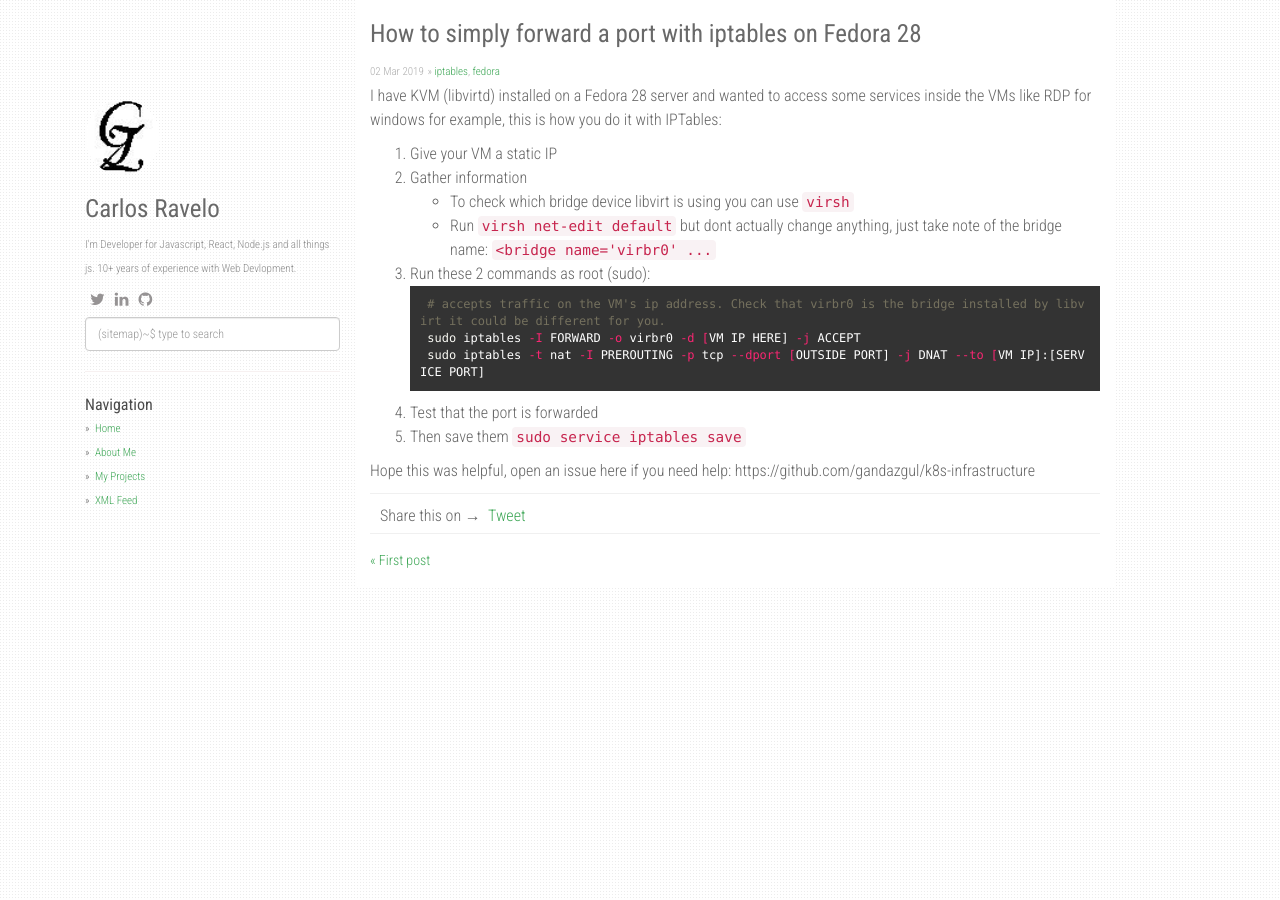
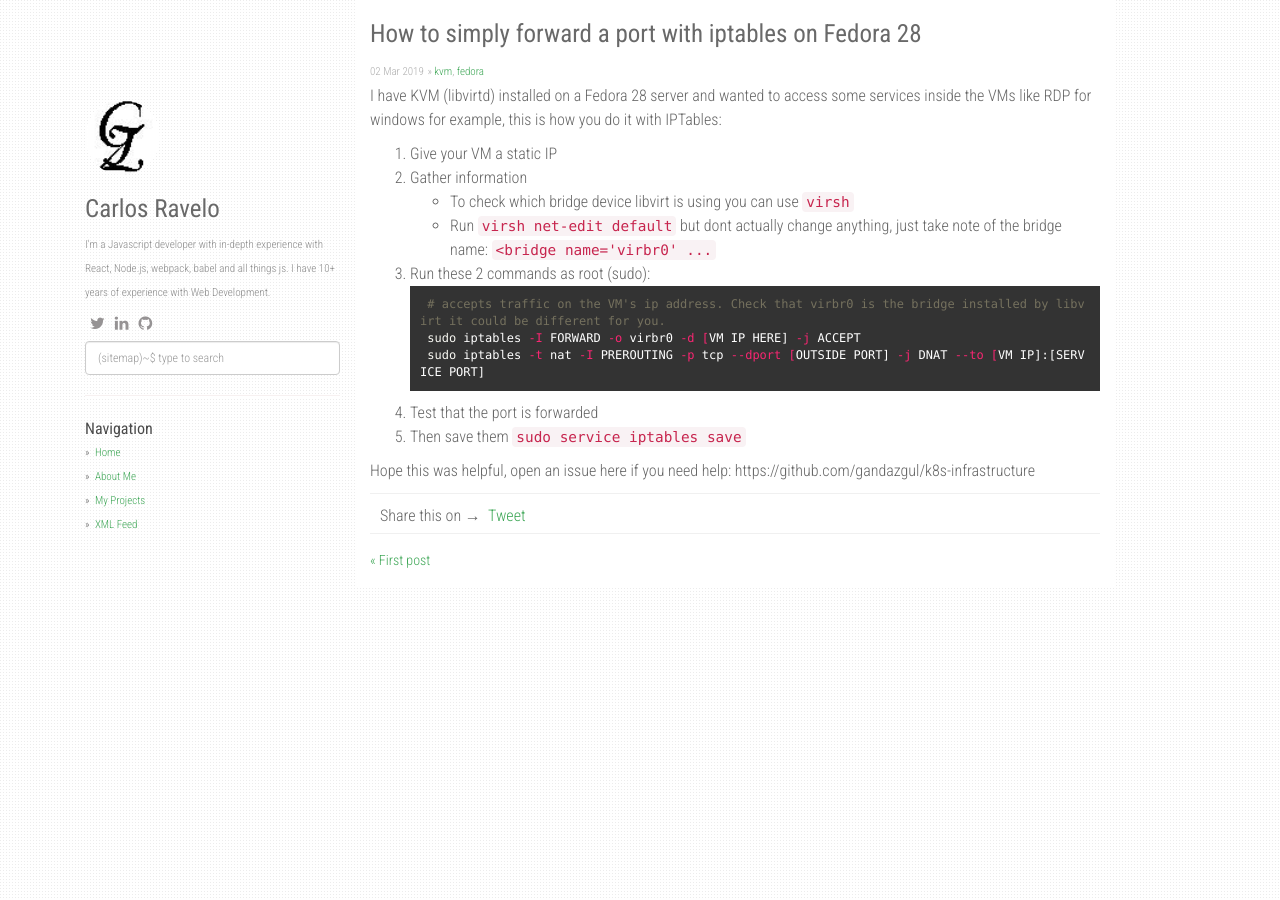
Before and after one commit to gandazgul/gandazgul.github.io, a Jekyll site: the page built from _posts/2019-03-02-forward-a-port-with-iptables-on-fedora-28.md, in a window 1280 px wide. Built offline with Jekyll 4.4.1, drawn with Linux system fonts in a browser that asks for light colours; nearby versions of some CDN libraries; comment, search, counter and statistics services are not loaded.

Commit message:
trying another fix

```diff
--- a/_config.yml
+++ b/_config.yml
@@ -2,7 +2,7 @@ title: Carlos Ravelo
 description: Personal ramblings and projects
 author: Carlos Ravelo
 github: https://github.com/gandazgul
-about: I'm Developer for Javascript, React, Node.js and all things js. 10+ years of experience with Web Devlopment.
+about: I'm a Javascript developer with in-depth experience with React, Node.js, webpack, babel and all things js. I have 10+ years of experience with Web Development.
 avatar_url: /static/img/avatar.jpg
 
 enableTags: true
--- a/_posts/2019-03-02-forward-a-port-with-iptables-on-fedora-28.md
+++ b/_posts/2019-03-02-forward-a-port-with-iptables-on-fedora-28.md
@@ -2,7 +2,7 @@
 layout: post
 title:  "How to simply forward a port with iptables on Fedora 28"
 date:   2019-03-02 3:54:00 -0400
-categories: [iptables, fedora]
+categories: [kvm, fedora]
 ---
 
 I have KVM (libvirtd) installed on a Fedora 28 server and wanted to access some services inside the VMs like RDP for
```
